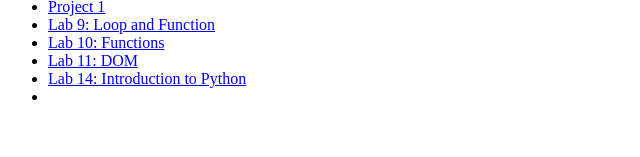
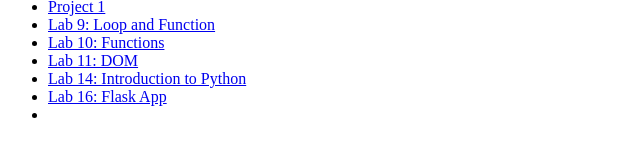
Before and after one commit to sefat22/web_development, a plain HTML site: page index.html in a window 1280 px wide. Shown: the part 293-450 px from the top of the page, without its empty margins (0-640 px from the left). Drawn offline with Linux system fonts and the light colour scheme.

Commit message:
Add files via upload

```diff
--- a/index.html
+++ b/index.html
@@ -22,6 +22,7 @@
             <li><a href="lab10_functions/lab10.html">Lab 10: Functions</a></li>
             <li><a href="lab11_dom/lab11.html">Lab 11: DOM</a></li>
             <li><a href="lab14_intro_to_python/lab14.py">Lab 14: Introduction to Python</a></li>
+            <li><a href="lab16_flaskapp/quotes.py">Lab 16: Flask App</a></li>
             <li><a href="extrapoints/SQLExtraCredit.png"></a></li>
       </ul>
 
```
Also changed, not shown: 1 other file.
